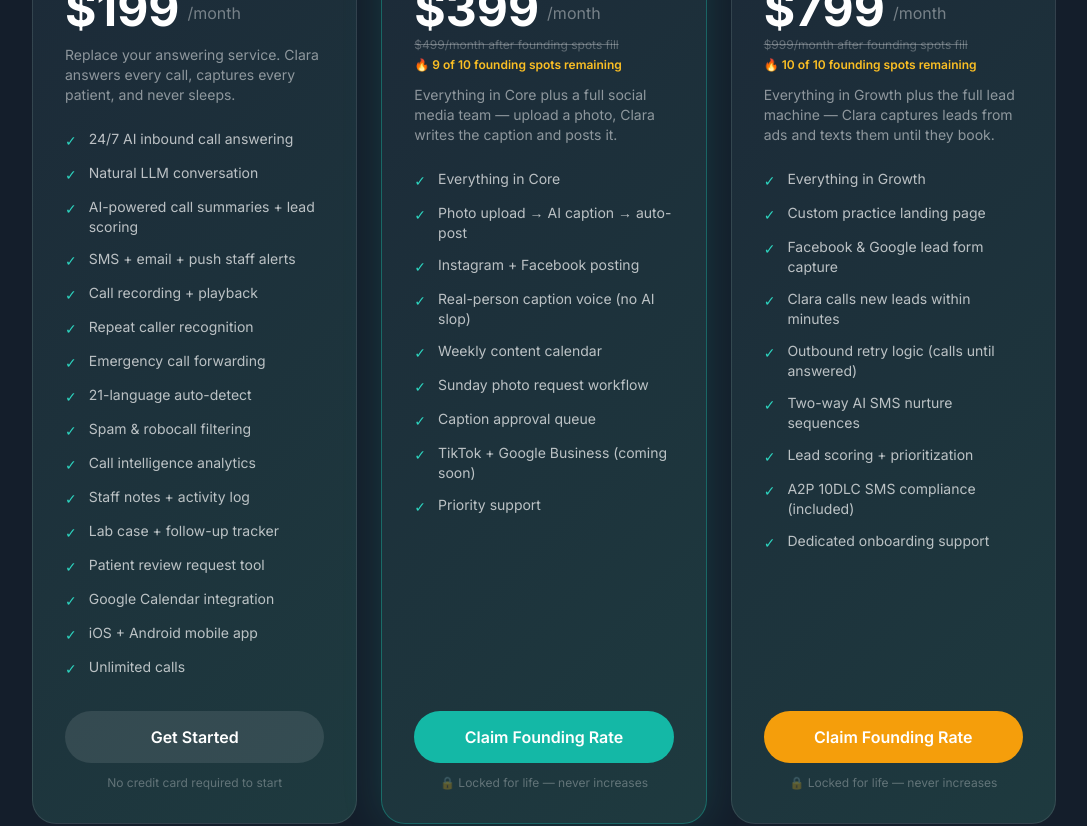
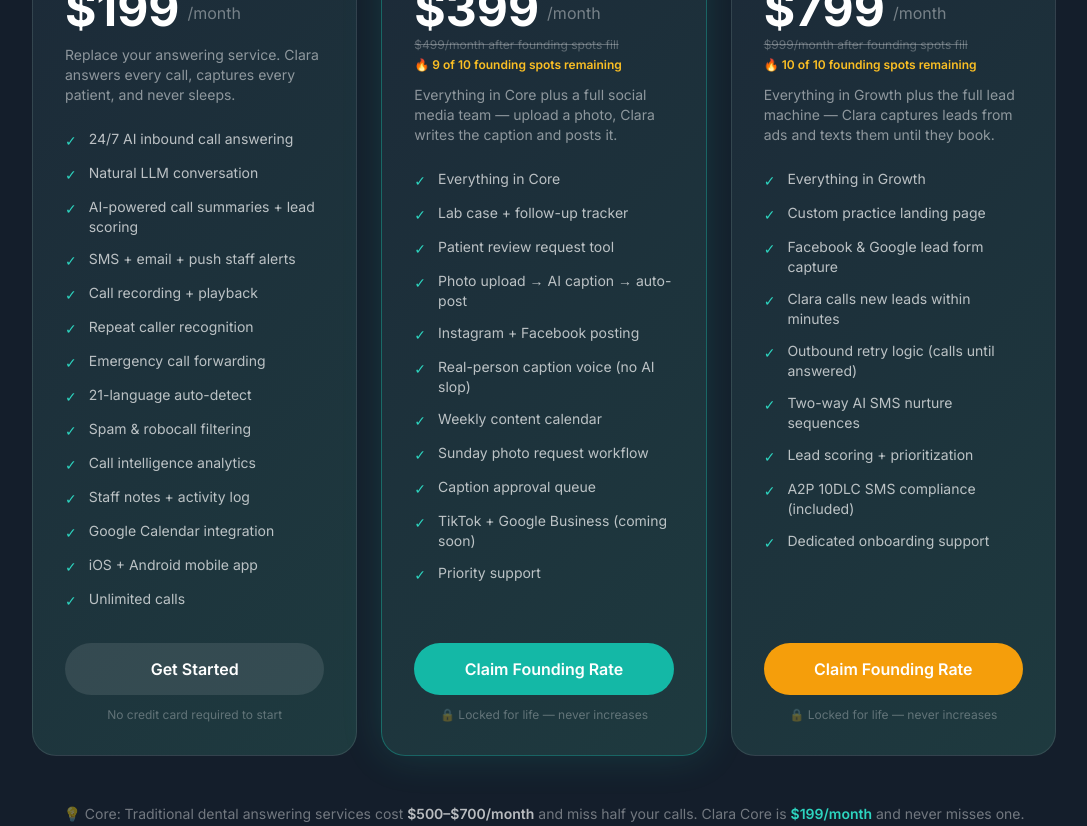
Before and after one commit to dentalondemand/iamclara-website, a Next.js app: page / in a window 1280 px wide. Shown: the part 3500-4326 px from the top of the page, without its empty margins (96-1183 px from the left). Built offline with nearby package versions, Linux system fonts and the light colour scheme.

Commit message:
feat: move lab cases + review requests from Core to Growth on pricing page

```diff
--- a/app/page.tsx
+++ b/app/page.tsx
@@ -300,8 +300,6 @@
                 'Spam & robocall filtering',
                 'Call intelligence analytics',
                 'Staff notes + activity log',
-                'Lab case + follow-up tracker',
-                'Patient review request tool',
                 'Google Calendar integration',
                 'iOS + Android mobile app',
                 'Unlimited calls',
@@ -344,6 +342,8 @@
             <ul className="space-y-3 mb-8 flex-1">
               {[
                 'Everything in Core',
+                'Lab case + follow-up tracker',
+                'Patient review request tool',
                 'Photo upload → AI caption → auto-post',
                 'Instagram + Facebook posting',
                 'Real-person caption voice (no AI slop)',
```
